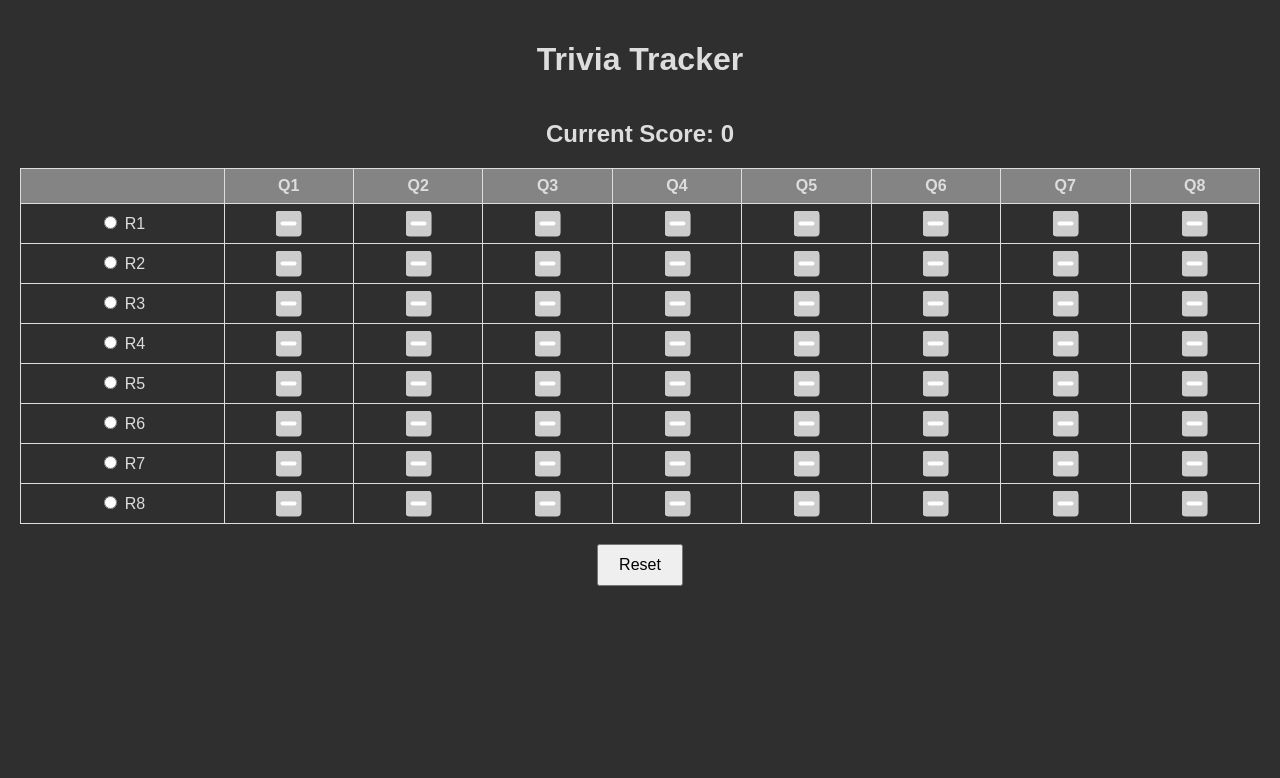
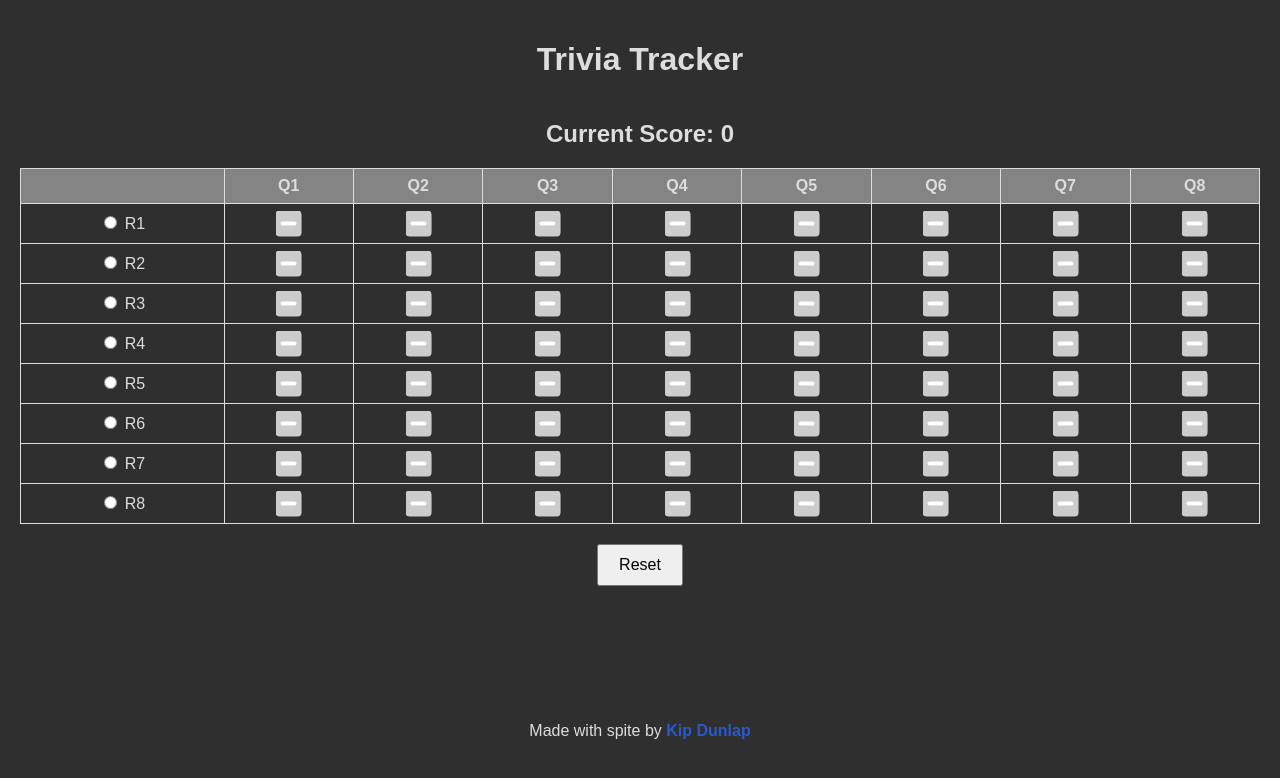
Before and after one commit to UrbaneD0ge/TriviaTracker, a SvelteKit app: page / in a window 1280 px wide. Shown: the top 778 px of the page. Built offline with nearby package versions, Linux system fonts and the light colour scheme.

Commit message:
add footer

```diff
--- a/src/routes/+page.svelte
+++ b/src/routes/+page.svelte
@@ -142,6 +142,9 @@
       radio.checked = false;
     });
   }}>Reset</button>
+
+
+<footer>Made with spite by <a href="https://kipdunlap.me">Kip Dunlap</a></footer>
 </div>
 
 <style>
@@ -185,6 +188,12 @@
     display: flex;
     flex-direction: column;
     align-items: center;
+    min-height: 90vh;
+  }
+
+  footer {
+    margin-top: auto;
+    padding-top: 20px;
   }
 
   button {
@@ -194,4 +203,10 @@
     cursor: pointer;
 
   }
+
+  a {
+    color: #2a5aca;
+    text-decoration: none;
+    font-weight: bold;
+  }
 </style>
```
